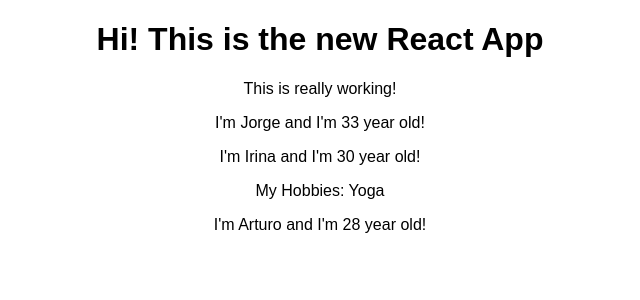
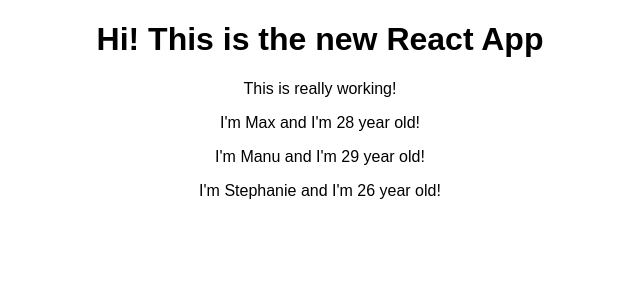
Before and after one commit to vierageorge/learning-react, a React (Create React App) app: page / in a window 1280 px wide. Shown: the top 300 px of the page, without its empty margins (320-960 px from the left). Built offline with nearby package versions, Linux system fonts and the light colour scheme.

Commit message:
Introduces component's state

```diff
--- a/src/App.js
+++ b/src/App.js
@@ -2,14 +2,21 @@
 import './App.css'
 import Person from './Person/Person'
 class App extends Component {
+  state = {
+    persons: [
+      {name: "Max", age: 28},
+      {name: "Manu", age: 29},
+      {name: "Stephanie", age:26}
+    ]
+  }
   render() {
     return (
       <div className="App">
         <h1>Hi! This is the new React App</h1>
         <p>This is really working!</p>
-        <Person name="Jorge" age="33" />
-        <Person name="Irina" age="30">My Hobbies: Yoga</Person>
-        <Person name="Arturo" age="28" />
+        <Person name={this.state.persons[0].name} age={this.state.persons[0].age} />
+        <Person name={this.state.persons[1].name} age={this.state.persons[1].age} />
+        <Person name={this.state.persons[2].name} age={this.state.persons[2].age} />
       </div>
     )
     // return React.createElement('div', {className: 'App'}, React.createElement('h1', null, 'Does this work now?'))
```
